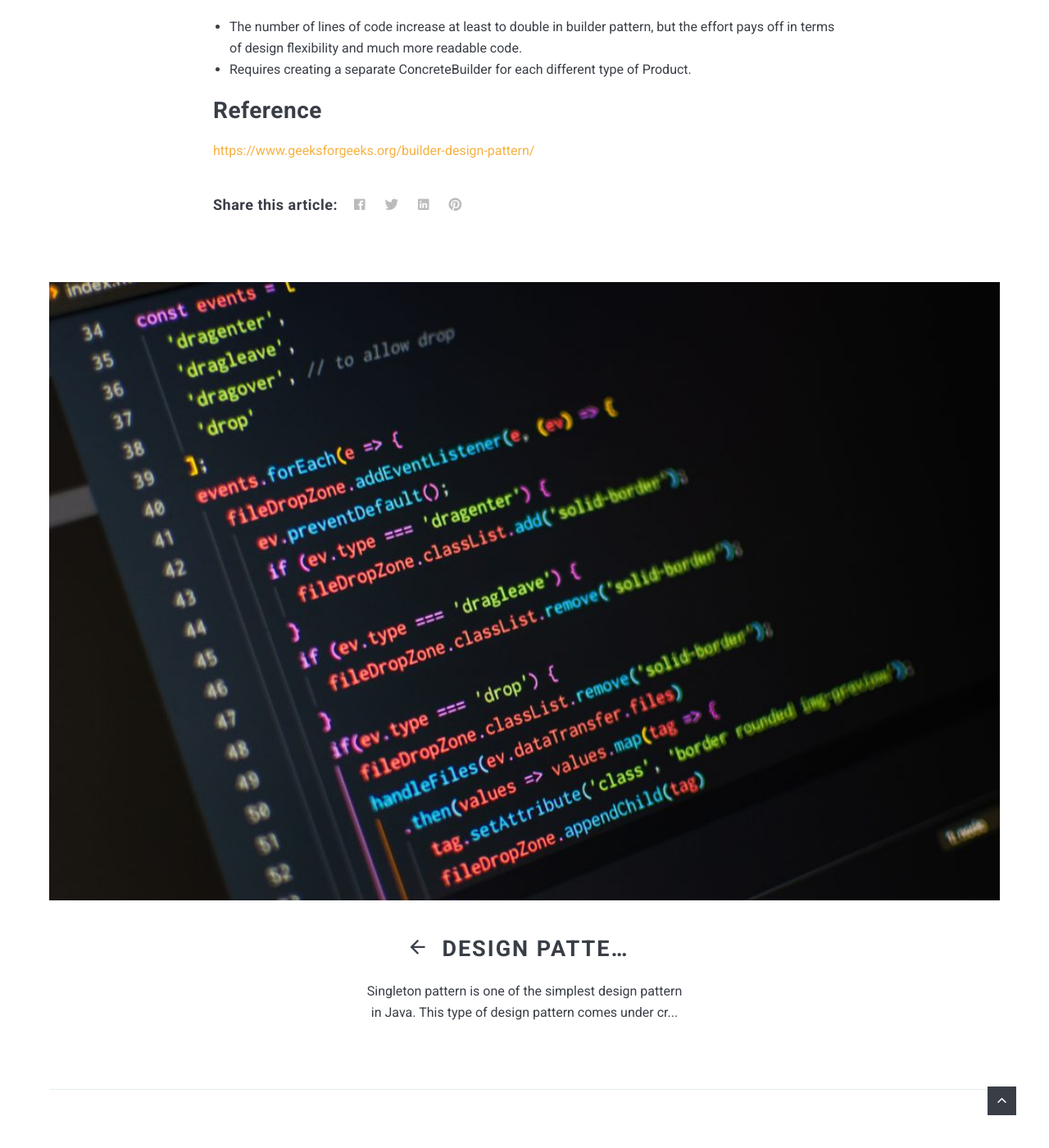
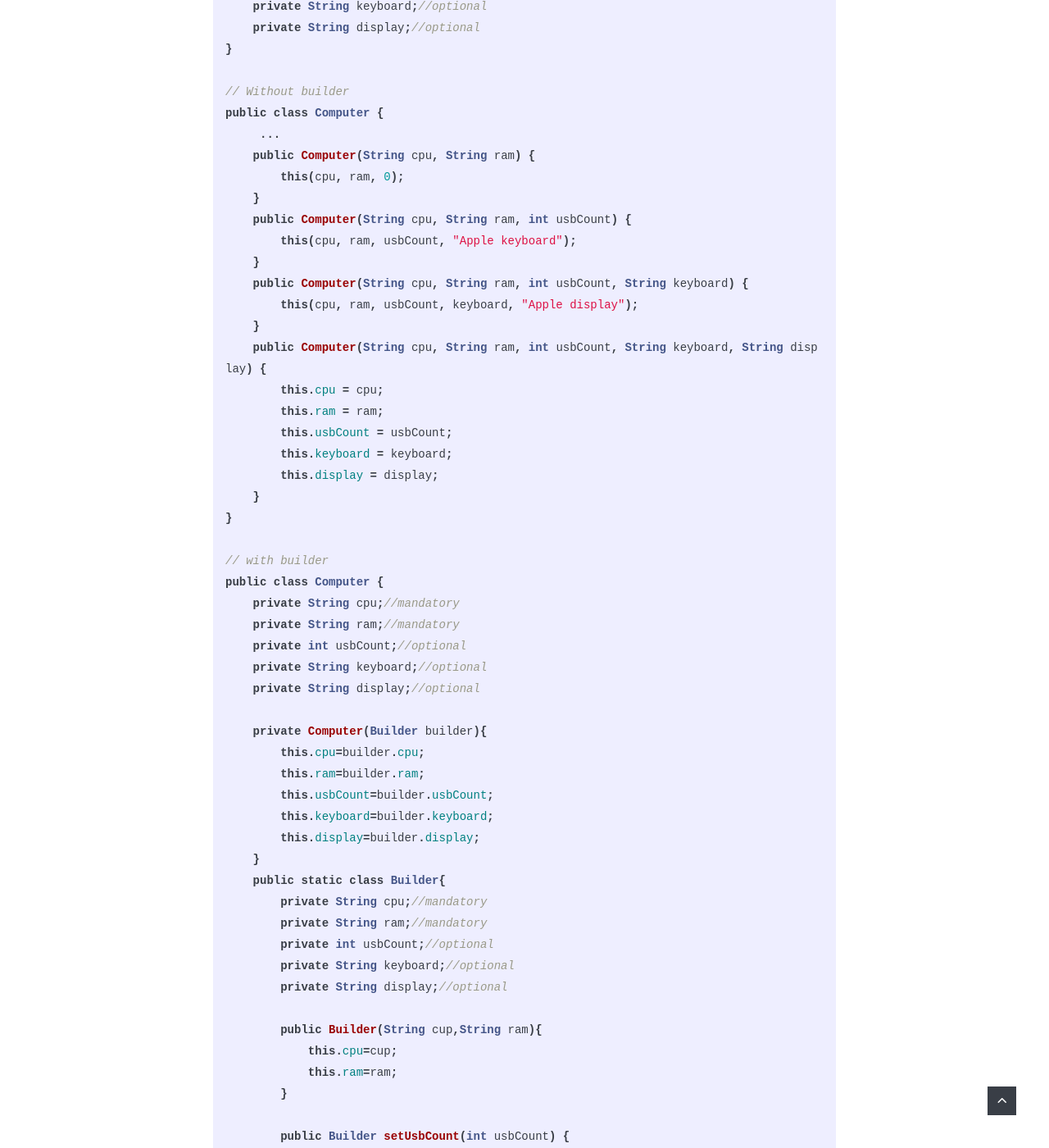
Before and after one commit to XiangXu/ywjxx, a Jekyll site: the page built from _posts/2021-06-05-Design-Patterns-Builder-Pattern.markdown, in a window 1280 px wide and 1400 px high, scrolled down 6292 px. Shown: the whole window at 82% size. Built offline with Jekyll 4.4.1, drawn with Linux system fonts in a browser that asks for light colours; nearby versions of some CDN libraries; comment, search, counter and statistics services are not loaded; some of the changed text lies outside the part shown.

Commit message:
update builder

````diff
--- a/_posts/2021-06-05-Design-Patterns-Builder-Pattern.markdown
+++ b/_posts/2021-06-05-Design-Patterns-Builder-Pattern.markdown
@@ -182,6 +182,93 @@ class Builder
 }
 ```
 
+There is another approach to implement builder design pattern:
+
+When a constructor method requires more than 4 parameters and some of them are optionals, in this case you need to think about to use a builder.
+
+```java
+// Builder
+public class Computer {
+    private String cpu;//mandatory
+    private String ram;//mandatory
+    private int usbCount;//optional
+    private String keyboard;//optional
+    private String display;//optional
+}
+
+// Without builder
+public class Computer {
+     ...
+    public Computer(String cpu, String ram) {
+        this(cpu, ram, 0);
+    }
+    public Computer(String cpu, String ram, int usbCount) {
+        this(cpu, ram, usbCount, "Apple keyboard");
+    }
+    public Computer(String cpu, String ram, int usbCount, String keyboard) {
+        this(cpu, ram, usbCount, keyboard, "Apple display");
+    }
+    public Computer(String cpu, String ram, int usbCount, String keyboard, String display) {
+        this.cpu = cpu;
+        this.ram = ram;
+        this.usbCount = usbCount;
+        this.keyboard = keyboard;
+        this.display = display;
+    }
+}
+
+// with builder
+public class Computer {
+    private String cpu;//mandatory
+    private String ram;//mandatory
+    private int usbCount;//optional
+    private String keyboard;//optional
+    private String display;//optional
+
+    private Computer(Builder builder){
+        this.cpu=builder.cpu;
+        this.ram=builder.ram;
+        this.usbCount=builder.usbCount;
+        this.keyboard=builder.keyboard;
+        this.display=builder.display;
+    }
+    public static class Builder{
+        private String cpu;//mandatory
+        private String ram;//mandatory
+        private int usbCount;//optional
+        private String keyboard;//optional
+        private String display;//optional
+
+        public Builder(String cup,String ram){
+            this.cpu=cup;
+            this.ram=ram;
+        }
+
+        public Builder setUsbCount(int usbCount) {
+            this.usbCount = usbCount;
+            return this;
+        }
+        public Builder setKeyboard(String keyboard) {
+            this.keyboard = keyboard;
+            return this;
+        }
+        public Builder setDisplay(String display) {
+            this.display = display;
+            return this;
+        }
+        public Computer build(){
+            return new Computer(this);
+        }
+    }
+}
+
+Computer computer=new Computer.Builder("Intel","Apple")
+                .setDisplay("Apple display")
+                .setKeyboard("Apple keyboard")
+                .setUsbCount(2)
+                .build();
+```
+
 <!-- Line breaks -->
 <br />
 
````
